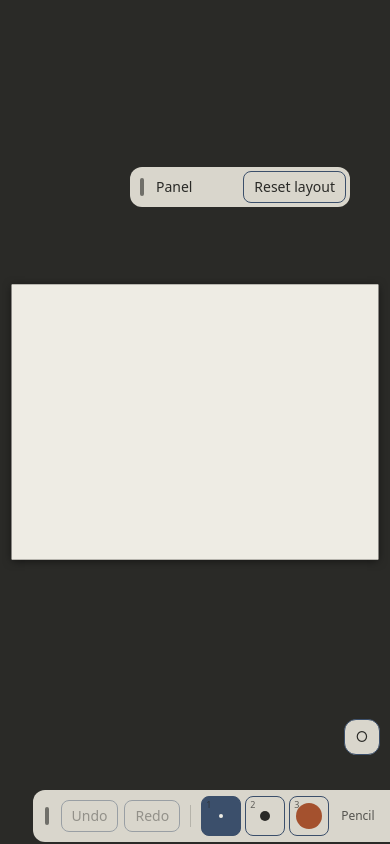
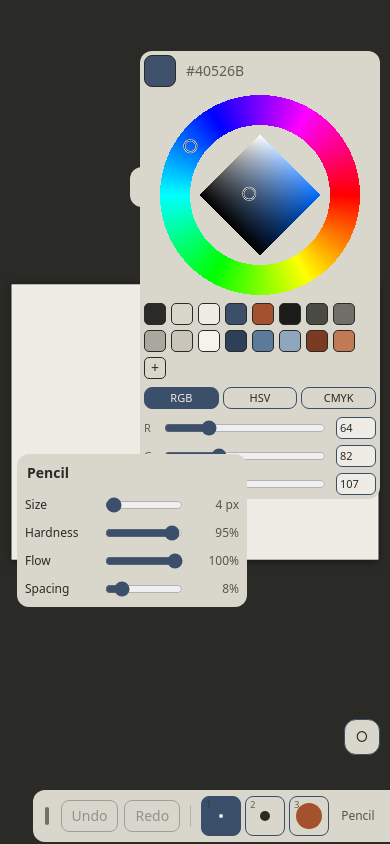
Before and after one commit to enderman-claude/inkwell-2, a website with bundled scripts: page src/index.html in a window 390 px wide. Shown: the top 844 px of the page. Built offline with nearby package versions, Linux system fonts and the light colour scheme.

Commit message:
Colour picker feature, brush settings (size, hardness, flow, spacing), dab-based pen

```diff
--- /dev/null
+++ b/src/core/colour.js
@@ -0,0 +1,35 @@
+export const clamp = (v, a, b) => Math.min(b, Math.max(a, v));
+
+export function hsvToRgb(h, s, v) {
+  const c = v * s, x = c * (1 - Math.abs((h / 60) % 2 - 1)), m = v - c;
+  const t = h < 60 ? [c, x, 0] : h < 120 ? [x, c, 0] : h < 180 ? [0, c, x] : h < 240 ? [0, x, c] : h < 300 ? [x, 0, c] : [c, 0, x];
+  return t.map(k => Math.round((k + m) * 255));
+}
+
+export function rgbToHsv(r, g, b) {
+  r /= 255; g /= 255; b /= 255;
+  const mx = Math.max(r, g, b), mn = Math.min(r, g, b), d = mx - mn;
+  let h = 0;
+  if (d) h = mx === r ? 60 * (((g - b) / d) % 6) : mx === g ? 60 * ((b - r) / d + 2) : 60 * ((r - g) / d + 4);
+  return [(h + 360) % 360, mx ? d / mx : 0, mx];
+}
+
+export function rgbToCmyk(r, g, b) {
+  r /= 255; g /= 255; b /= 255;
+  const k = 1 - Math.max(r, g, b);
+  if (k >= 0.9999) return [0, 0, 0, 100];
+  return [(1 - r - k) / (1 - k) * 100, (1 - g - k) / (1 - k) * 100, (1 - b - k) / (1 - k) * 100, k * 100];
+}
+
+export function cmykToRgb(c, m, y, k) {
+  return [c, m, y].map(v => Math.round(255 * (1 - v / 100) * (1 - k / 100)));
+}
+
+export const hexOf = rgb => '#' + rgb.map(x => clamp(Math.round(x), 0, 255).toString(16).padStart(2, '0')).join('').toUpperCase();
+
+export function parseHex(h) {
+  const m = /^#?([0-9a-f]{6})$/i.exec(String(h).trim());
+  if (!m) return null;
+  const n = parseInt(m[1], 16);
+  return [n >> 16 & 255, n >> 8 & 255, n & 255];
+}
--- /dev/null
+++ b/src/core/store.js
@@ -0,0 +1,15 @@
+export function createStore(initial) {
+  let value = initial;
+  const listeners = new Set();
+  return {
+    get: () => value,
+    set(patch) {
+      value = { ...value, ...patch };
+      listeners.forEach(fn => fn(value));
+    },
+    subscribe(fn) {
+      listeners.add(fn);
+      return () => listeners.delete(fn);
+    }
+  };
+}
--- a/src/draw/pen.js
+++ b/src/draw/pen.js
@@ -1,3 +1,21 @@
+function dab(ctx, x, y, radius, brush, colour, alpha) {
+  const hard = Math.min(0.999, Math.max(0, brush.hardness));
+  const g = ctx.createRadialGradient(x, y, 0, x, y, radius);
+  g.addColorStop(0, colour);
+  g.addColorStop(hard, colour);
+  g.addColorStop(1, colour.replace(/[\d.]+\)$/, '0)'));
+  ctx.globalAlpha = alpha;
+  ctx.fillStyle = g;
+  ctx.beginPath();
+  ctx.arc(x, y, radius, 0, Math.PI * 2);
+  ctx.fill();
+}
+
+const rgba = (hex, a) => {
+  const n = parseInt(hex.slice(1), 16);
+  return `rgba(${n >> 16 & 255},${n >> 8 & 255},${n & 255},${a})`;
+};
+
 export function createPen({ stage, canvas, toBoard, getBrush }) {
   const ctx = canvas.getContext('2d');
   const undoStack = [];
@@ -11,13 +29,24 @@ export function createPen({ stage, canvas, toBoard, getBrush }) {
   const restore = src => { ctx.clearRect(0, 0, canvas.width, canvas.height); ctx.drawImage(src, 0, 0); };
   let stroke = null;
 
-  const style = (brush, pressure) => {
-    ctx.lineCap = 'round';
-    ctx.lineJoin = 'round';
-    ctx.lineWidth = brush.size * (0.2 + 0.8 * pressure);
-    ctx.globalCompositeOperation = brush.erase ? 'destination-out' : 'source-over';
-    ctx.strokeStyle = brush.colour;
-  };
+  function paintTo(s, x, y, p) {
+    const b = s.brush;
+    const r = Math.max(0.5, b.size * (0.2 + 0.8 * p) / 2);
+    const [lx, ly] = s.last;
+    const dist = Math.hypot(x - lx, y - ly);
+    const step = Math.max(0.5, r * 2 * b.spacing);
+    const n = Math.max(1, Math.ceil(dist / step));
+    const colour = b.erase ? 'rgba(0,0,0,1)' : rgba(b.colour, 1);
+    ctx.save();
+    if (b.erase) ctx.globalCompositeOperation = 'destination-out';
+    for (let i = 1; i <= n; i++) {
+      const t = i / n;
+      dab(ctx, lx + (x - lx) * t, ly + (y - ly) * t, r, b, colour, b.flow);
+    }
+    ctx.restore();
+    s.last = [x, y];
+    s.pressure = p;
+  }
 
   stage.addEventListener('pointerdown', e => {
     if (e.pointerType === 'touch' || e.button !== 0) return;
@@ -25,37 +54,20 @@ export function createPen({ stage, canvas, toBoard, getBrush }) {
     undoStack.push(copy());
     if (undoStack.length > 20) undoStack.shift();
     redoStack.length = 0;
-    stroke = { brush: getBrush(), last: [x, y], mid: [x, y], pressure: e.pressure > 0 ? e.pressure : 0.5, id: e.pointerId };
+    stroke = { brush: getBrush(), last: [x, y], pressure: e.pressure > 0 ? e.pressure : 0.5, id: e.pointerId };
+    paintTo(stroke, x, y, stroke.pressure);
     stage.setPointerCapture(e.pointerId);
   });
 
   stage.addEventListener('pointermove', e => {
     if (!stroke || e.pointerId !== stroke.id) return;
-    const [x, y] = toBoard(e.clientX, e.clientY);
-    const p = e.pressure > 0 ? e.pressure : 0.5;
-    const [lx, ly] = stroke.last;
-    const mx = (lx + x) / 2, my = (ly + y) / 2;
-    style(stroke.brush, p);
-    ctx.beginPath();
-    ctx.moveTo(stroke.mid[0], stroke.mid[1]);
-    ctx.quadraticCurveTo(lx, ly, mx, my);
-    ctx.stroke();
-    stroke.last = [x, y];
-    stroke.mid = [mx, my];
-    stroke.pressure = p;
+    for (const c of (e.getCoalescedEvents?.() || [e])) {
+      const [x, y] = toBoard(c.clientX, c.clientY);
+      paintTo(stroke, x, y, c.pressure > 0 ? c.pressure : 0.5);
+    }
   });
 
-  const end = e => {
-    if (!stroke || e.pointerId !== stroke.id) return;
-    const [lx, ly] = stroke.last;
-    style(stroke.brush, stroke.pressure);
-    ctx.beginPath();
-    ctx.moveTo(stroke.mid[0], stroke.mid[1]);
-    ctx.lineTo(lx, ly);
-    ctx.stroke();
-    ctx.globalCompositeOperation = 'source-over';
-    stroke = null;
-  };
+  const end = e => { if (stroke && e.pointerId === stroke.id) stroke = null; };
   stage.addEventListener('pointerup', end);
   stage.addEventListener('pointercancel', end);
 
--- /dev/null
+++ b/src/features/brush/panel.js
@@ -0,0 +1,37 @@
+const FIELDS = [
+  ['size', 'Size', 1, 200, 1, v => v + ' px'],
+  ['hardness', 'Hardness', 0, 100, 1, v => v + '%'],
+  ['flow', 'Flow', 1, 100, 1, v => v + '%'],
+  ['spacing', 'Spacing', 1, 50, 1, v => v + '%']
+];
+
+export function mountBrushPanel(node, store) {
+  node.innerHTML = `<div class="bp-title"></div>` + FIELDS.map(([k, label, min, max]) =>
+    `<label class="bp-row"><span>${label}</span><input type="range" min="${min}" max="${max}" step="1" data-k="${k}" aria-label="${label}"><output></output></label>`
+  ).join('');
+  const title = node.querySelector('.bp-title');
+  const toStored = (k, v) => k === 'size' ? v : k === 'spacing' ? v / 100 : v / 100;
+  const toShown = (k, v) => k === 'size' ? v : Math.round(v * 100);
+
+  node.querySelectorAll('input[type=range]').forEach(input => {
+    input.addEventListener('input', () => {
+      const s = store.get();
+      const k = input.dataset.k;
+      const brushes = s.brushes.map((b, i) => i !== s.slot ? b : { ...b, [k]: toStored(k, Number(input.value)) });
+      store.set({ brushes });
+    });
+  });
+
+  function render() {
+    const s = store.get(), b = s.brushes[s.slot];
+    title.textContent = b.name;
+    node.querySelectorAll('input[type=range]').forEach(input => {
+      const k = input.dataset.k, f = FIELDS.find(x => x[0] === k);
+      const v = toShown(k, b[k]);
+      input.value = v;
+      input.nextElementSibling.textContent = f[5](v);
+    });
+  }
+  store.subscribe(render);
+  render();
+}
--- /dev/null
+++ b/src/features/colour/panel.js
@@ -0,0 +1,154 @@
+import { hsvToRgb, rgbToHsv, rgbToCmyk, cmykToRgb, hexOf, parseHex, clamp } from '../../core/colour.js';
+import { drawWheel, wheelHit, wheelValue } from './wheel.js';
+
+const MODES = {
+  rgb: [['R', 0, 255], ['G', 0, 255], ['B', 0, 255]],
+  hsv: [['H', 0, 360], ['S', 0, 100], ['V', 0, 100]],
+  cmyk: [['C', 0, 100], ['M', 0, 100], ['Y', 0, 100], ['K', 0, 100]]
+};
+
+export function mountColourPanel(node, store) {
+  node.innerHTML = `
+    <div class="cp-head"><span class="cp-preview" aria-hidden="true"></span><input class="cp-hex" maxlength="7" aria-label="Hex colour"></div>
+    <canvas class="cp-wheel" width="200" height="200" aria-label="Hue and saturation wheel"></canvas>
+    <div class="cp-mini"></div>
+    <div class="cp-modes"><button data-m="rgb" class="on">RGB</button><button data-m="hsv">HSV</button><button data-m="cmyk">CMYK</button></div>
+    <div class="cp-rows"></div>`;
+  const preview = node.querySelector('.cp-preview');
+  const hexIn = node.querySelector('.cp-hex');
+  const wheel = node.querySelector('.cp-wheel');
+  const mini = node.querySelector('.cp-mini');
+  const rowsBox = node.querySelector('.cp-rows');
+  let mode = 'rgb';
+  let rowRefs = [];
+
+  const current = () => store.get().colour;
+  const hex = () => { const c = current(); return hexOf(hsvToRgb(c.h, c.s, c.v)); };
+
+  function commit(next, { record = false } = {}) {
+    const s = store.get();
+    const colour = { ...s.colour, ...next };
+    const h = hexOf(hsvToRgb(colour.h, colour.s, colour.v));
+    let schemes = s.schemes, recents = s.recents;
+    if (s.link) {
+      schemes = s.schemes.map((sc, i) => i !== s.link.scheme ? sc : { ...sc, colors: sc.colors.map((c, j) => j === s.link.index ? h : c) });
+    }
+    if (record) recents = [h].concat(s.recents.filter(x => x !== h)).slice(0, 8);
+    store.set({ colour, schemes, recents });
+  }
+
+  function applyHex(text, record = true) {
+    const rgb = parseHex(text);
+    if (!rgb) return;
+    const [h, s, v] = rgbToHsv(...rgb);
+    commit({ h, s, v }, { record });
+  }
+
+  function comps() {
+    const c = current(), rgb = hsvToRgb(c.h, c.s, c.v);
+    return { rgb, hsv: [c.h, c.s * 100, c.v * 100], cmyk: rgbToCmyk(...rgb) };
+  }
+
+  function setChannel(i, value) {
+    const arr = comps()[mode].slice();
+    arr[i] = Number(value);
+    let hsv;
+    if (mode === 'rgb') hsv = rgbToHsv(...arr);
+    else if (mode === 'hsv') hsv = [arr[0], arr[1] / 100, arr[2] / 100];
+    else hsv = rgbToHsv(...cmykToRgb(...arr));
+    commit({ h: hsv[0], s: hsv[1], v: hsv[2] });
+  }
+
+  function buildRows() {
+    rowsBox.innerHTML = '';
+    rowRefs = MODES[mode].map(([label, min, max], i) => {
+      const row = document.createElement('div');
+      row.className = 'cp-row';
+      row.innerHTML = `<span class="cp-lbl">${label}</span><input type="range" class="sl" min="${min}" max="${max}" step="1" aria-label="${label}"><input type="number" class="num" min="${min}" max="${max}">`;
+      const r = row.querySelector('input[type=range]'), n = row.querySelector('input[type=number]');
+      r.addEventListener('input', () => setChannel(i, r.value));
+      r.addEventListener('change', () => commit({}, { record: true }));
+      n.addEventListener('change', () => { setChannel(i, clamp(Number(n.value), min, max)); commit({}, { record: true }); });
+      rowsBox.append(row);
+      return { r, n, i };
+    });
+    render();
+  }
+
+  function trackStyle(i) {
+    if (mode === 'hsv' && i === 0) return 'linear-gradient(to right,#f00,#ff0,#0f0,#0ff,#00f,#f0f,#f00)';
+    const base = comps()[mode];
+    const lo = base.slice(), hi = base.slice();
+    lo[i] = MODES[mode][i][1]; hi[i] = MODES[mode][i][2];
+    const toRgb = a => mode === 'rgb' ? a : mode === 'hsv' ? hsvToRgb(a[0], a[1] / 100, a[2] / 100) : cmykToRgb(...a);
+    return `linear-gradient(to right,${hexOf(toRgb(lo))},${hexOf(toRgb(hi))})`;
+  }
+
+  function renderMini() {
+    const s = store.get();
+    mini.innerHTML = '';
+    const swatch = (color, linked, onTap) => {
+      const b = document.createElement('button');
+      b.className = 'sw' + (linked ? ' linked' : '');
+      b.style.background = color;
+      b.setAttribute('aria-label', color);
+      b.addEventListener('click', onTap);
+      return b;
+    };
+    s.recents.forEach(h => mini.append(swatch(h, false, () => applyHex(h))));
+    const scheme = s.schemes[s.active];
+    scheme.colors.forEach((h, j) => mini.append(swatch(h, !!s.link && s.link.scheme === s.active && s.link.index === j, () => {
+      store.set({ link: { scheme: s.active, index: j } });
+      applyHex(h);
+    })));
+    const add = document.createElement('button');
+    add.className = 'sw add';
+    add.textContent = '+';
+    add.setAttribute('aria-label', 'Add current colour to preset');
+    add.addEventListener('click', () => {
+      const h = hex();
+      const schemes = s.schemes.map((sc, i) => i === s.active ? { ...sc, colors: [...sc.colors, h] } : sc);
+      store.set({ schemes, link: { scheme: s.active, index: scheme.colors.length } });
+    });
+    mini.append(add);
+  }
+
+  function render() {
+    const c = current(), h = hex();
+    preview.style.background = h;
+    if (document.activeElement !== hexIn) hexIn.value = h;
+    drawWheel(wheel, c.h, c.s, c.v);
+    const vals = comps()[mode];
+    rowRefs.forEach(ref => {
+      ref.r.value = Math.round(vals[ref.i]);
+      ref.n.value = Math.round(vals[ref.i]);
+      ref.r.style.background = trackStyle(ref.i);
+    });
+    renderMini();
+  }
+
+  let drag = null;
+  const pos = e => { const r = wheel.getBoundingClientRect(); return [(e.clientX - r.left) * 200 / r.width, (e.clientY - r.top) * 200 / r.height]; };
+  wheel.addEventListener('pointerdown', e => {
+    const [x, y] = pos(e), kind = wheelHit(x, y);
+    if (!kind) return;
+    drag = kind;
+    wheel.setPointerCapture(e.pointerId);
+    commit(wheelValue(kind, x, y, current()));
+  });
+  wheel.addEventListener('pointermove', e => { if (drag) { const [x, y] = pos(e); commit(wheelValue(drag, x, y, current())); } });
+  const endWheel = () => { if (drag) { drag = null; commit({}, { record: true }); } };
+  wheel.addEventListener('pointerup', endWheel);
+  wheel.addEventListener('pointercancel', endWheel);
+
+  hexIn.addEventListener('change', () => applyHex(hexIn.value));
+  node.querySelectorAll('.cp-modes button').forEach(b => b.addEventListener('click', () => {
+    mode = b.dataset.m;
+    node.querySelectorAll('.cp-modes button').forEach(x => x.classList.toggle('on', x === b));
+    buildRows();
+  }));
+
+  store.subscribe(render);
+  buildRows();
+  return { hex };
+}
--- /dev/null
+++ b/src/features/colour/wheel.js
@@ -0,0 +1,40 @@
+import { hsvToRgb, clamp } from '../../core/colour.js';
+
+export function drawWheel(canvas, h, s, v) {
+  const ctx = canvas.getContext('2d');
+  const img = ctx.createImageData(200, 200), d = img.data;
+  for (let y = 0; y < 200; y++) for (let x = 0; x < 200; x++) {
+    const dx = x + 0.5 - 100, dy = y + 0.5 - 100, r = Math.hypot(dx, dy), i = (y * 200 + x) * 4;
+    let c = null;
+    if (r >= 70 && r <= 100) c = hsvToRgb((Math.atan2(dy, dx) * 180 / Math.PI + 360) % 360, 1, 1);
+    else if (Math.abs(dx) + Math.abs(dy) <= 60) c = hsvToRgb(h, clamp((dx / 60 + 1 + dy / 60) / 2, 0, 1), clamp((dx / 60 + 1 - dy / 60) / 2, 0, 1));
+    if (c) { d[i] = c[0]; d[i + 1] = c[1]; d[i + 2] = c[2]; d[i + 3] = 255; }
+  }
+  ctx.putImageData(img, 0, 0);
+  const mark = (x, y) => {
+    ctx.beginPath(); ctx.arc(x, y, 6, 0, Math.PI * 2);
+    ctx.strokeStyle = '#FFFFFF'; ctx.lineWidth = 2; ctx.stroke();
+    ctx.strokeStyle = '#2A2A27'; ctx.lineWidth = 1; ctx.stroke();
+  };
+  const a = h * Math.PI / 180;
+  mark(100 + Math.cos(a) * 85, 100 + Math.sin(a) * 85);
+  mark(100 + 60 * (s + v - 1), 100 + 60 * (s - v));
+}
+
+/** Returns the new { h, s, v } for a pointer at canvas-local coords (0..200), or null if the press missed the wheel. */
+export function wheelHit(x, y) {
+  const dx = x - 100, dy = y - 100, r = Math.hypot(dx, dy);
+  if (r >= 70 && r <= 100) return 'hue';
+  if (Math.abs(dx) + Math.abs(dy) <= 60) return 'sv';
+  return null;
+}
+
+export function wheelValue(kind, x, y, current) {
+  const dx = x - 100, dy = y - 100;
+  if (kind === 'hue') return { ...current, h: (Math.atan2(dy, dx) * 180 / Math.PI + 360) % 360 };
+  return {
+    ...current,
+    s: clamp((dx / 60 + 1 + dy / 60) / 2, 0, 1),
+    v: clamp((dx / 60 + 1 - dy / 60) / 2, 0, 1)
+  };
+}
--- /dev/null
+++ b/src/features/index.js
@@ -0,0 +1,7 @@
+import { mountColourPanel } from './colour/panel.js';
+import { mountBrushPanel } from './brush/panel.js';
+
+export const features = [
+  { id: 'colour', mount: (ctx) => mountColourPanel(ctx.node('colour'), ctx.store) },
+  { id: 'brush', mount: (ctx) => mountBrushPanel(ctx.node('brush'), ctx.store) }
+];
--- a/src/index.html
+++ b/src/index.html
@@ -33,6 +33,29 @@ html,body,#app{margin:0;height:100%;overflow:hidden;background:var(--graphite);c
 .menu.open{display:grid}
 .menu .slot{width:44px;height:44px}
 #more.on{background:var(--iron);color:var(--bone)}
+.bp{flex-direction:column;align-items:stretch;width:230px;gap:8px;padding:8px}
+.bp-title{font-weight:600;padding:2px 2px 4px}
+.bp-row{display:grid;grid-template-columns:72px 1fr 48px;align-items:center;gap:6px;font-size:12px}
+.bp-row input{accent-color:var(--iron);min-width:0}
+.bp-row output{text-align:right;font-variant-numeric:tabular-nums;opacity:.75}
+.cp{flex-direction:column;align-items:stretch;width:240px;gap:8px}
+.cp-head{display:flex;align-items:center;gap:8px;cursor:grab}
+.cp-preview{width:32px;height:32px;border-radius:8px;border:.5px solid var(--graphite);flex:none}
+.cp-hex{width:84px;font:inherit;border:none;background:transparent;color:var(--graphite);opacity:.7}
+.cp-wheel{width:200px;height:200px;display:block;margin:0 auto;touch-action:none;cursor:crosshair}
+.cp-mini{display:flex;flex-wrap:wrap;gap:5px}
+.sw{width:22px;height:22px;padding:0;border-radius:5px;border:.5px solid var(--graphite)}
+.sw.linked{border:2px solid var(--graphite)}
+.sw.add{font-size:14px;line-height:1}
+.cp-modes{display:flex;gap:4px}
+.cp-modes button{flex:1;height:22px;padding:0;font-size:11px}
+.cp-modes button.on{background:var(--iron);color:var(--bone)}
+.cp-rows{display:flex;flex-direction:column;gap:6px}
+.cp-row{display:flex;align-items:center;gap:8px;height:22px}
+.cp-lbl{width:10px;font-size:11px;opacity:.7}
+.cp-row .sl,.cp-row input[type=range]{flex:1;min-width:0;height:12px;accent-color:var(--iron)}
+.num{width:40px;height:22px;font:inherit;font-size:11px;padding:0 3px;border:.5px solid var(--iron);border-radius:6px;background:var(--bone);color:var(--graphite);box-sizing:border-box;-moz-appearance:textfield}
+.num::-webkit-inner-spin-button,.num::-webkit-outer-spin-button{-webkit-appearance:none;margin:0}
 button:disabled{opacity:.4;cursor:default}
 button{font:inherit;color:var(--graphite);background:transparent;border:0.5px solid var(--iron);border-radius:8px;padding:6px 10px;cursor:pointer}
 button:focus-visible{outline:2px solid var(--iron);outline-offset:2px}
@@ -53,6 +76,8 @@ body.nui .mod:not(#chip){display:none}
   <div id="stage" class="stage"><div id="board" class="board"><canvas width="2048" height="1536" style="background:#EEECE4"></canvas></div></div>
   <div id="bar" class="mod bar"><button class="grip" aria-label="Move action bar"></button><button id="undo" class="txt">Undo</button><button id="redo" class="txt">Redo</button><span class="sep"></span><div id="slots" class="slots"></div><span id="brushname" class="bname"></span><button id="more" class="txt" aria-expanded="false" aria-controls="menu" aria-label="Brush slots 4 to 9">More</button><div id="menu" class="menu" role="group" aria-label="Quick access"></div></div>
   <div id="panel" class="mod"><div class="row" style="display:flex;align-items:center;gap:6px"><button class="grip" aria-label="Move panel"></button><span>Panel</span><button id="reset" style="margin-left:auto">Reset layout</button></div></div>
+  <div id="colour" class="mod panel cp"></div>
+  <div id="brush" class="mod panel bp"></div>
   <button id="chip" class="mod" aria-label="Hide interface">&#9675;</button>
 </div>
 <script type="module" src="main.js"></script>
--- a/src/main.js
+++ b/src/main.js
@@ -2,6 +2,12 @@ import { register, attach, resetLayout } from './ui/modules.js';
 import { createView } from './canvas/view.js';
 import { createPen } from './draw/pen.js';
 import { BRUSHES } from './ui/brushes.js';
+import { createStore } from './core/store.js';
+import { hsvToRgb, hexOf } from './core/colour.js';
+import { features } from './features/index.js';
+
+const INK = ['#2A2A27', '#D9D6CC', '#EEECE4', '#3B4F6B', '#A4512E', '#1B1B19', '#4A4A45', '#6F6E68', '#A9A89F', '#C9C5B8', '#F5F3EC', '#2E4057', '#5C7A99', '#8FA7BD', '#7A3B22', '#C27A55'];
+const store = createStore({ colour: { h: 215, s: 0.4, v: 0.42 }, recents: [], schemes: [{ name: 'Ink', colors: INK }], active: 0, link: null, brushes: BRUSHES.map(b => ({ ...b, colour: '#2A2A27' })), slot: 0 });
 
 const W = 2048, H = 1536;
 const stage = document.getElementById('stage');
@@ -10,8 +16,7 @@ const canvas = board.querySelector('canvas');
 const view = createView({ stage, board, W, H });
 view.fit();
 
-let slot = 0;
-const pen = createPen({ stage, canvas, toBoard: (x, y) => view.pt(x, y), getBrush: () => BRUSHES[slot] });
+const pen = createPen({ stage, canvas, toBoard: (x, y) => view.pt(x, y), getBrush: () => { const st = store.get(), b = st.brushes[st.slot]; const c = st.colour; return { ...b, colour: hexOf(hsvToRgb(c.h, c.s, c.v)) }; } });
 
 const hint = document.createElement('div');
 hint.className = 'edgehint';
@@ -20,6 +25,9 @@ const showHint = edge => { hint.dataset.edge = edge || ''; hint.classList.toggle
 
 const bar = register('bar', document.getElementById('bar'), { edge: 'bottom', t: 0.5 });
 const panel = register('panel', document.getElementById('panel'), { edge: null, fx: 0.8, fy: 0.2 });
+const colourMod = register('colour', document.getElementById('colour'), { edge: 'right', t: 0.05 });
+const brushMod = register('brush', document.getElementById('brush'), { edge: null, fx: 0.05, fy: 0.55 });
+attach(brushMod, brushMod.node, { onHint: showHint });
 const chip = register('chip', document.getElementById('chip'), { edge: 'right', t: 0.9 });
 attach(bar, bar.node.querySelector('.grip'), { onHint: showHint });
 attach(panel, panel.node.querySelector('.grip'), { onHint: showHint });
@@ -50,11 +58,11 @@ const more = document.getElementById('more');
 slotBtns.slice(0, 3).forEach(b => barSlots.append(b));
 slotBtns.slice(3).forEach(b => menu.append(b));
 
-function select(i) {
-  slot = i;
-  slotBtns.forEach((b, j) => b.classList.toggle('on', j === i));
-  document.getElementById('brushname').textContent = BRUSHES[i].name;
-}
+function select(i) { store.set({ slot: i }); }
+store.subscribe(s => {
+  slotBtns.forEach((b, j) => b.classList.toggle('on', j === s.slot));
+  document.getElementById('brushname').textContent = s.brushes[s.slot].name;
+});
 
 const setMenu = open => {
   menu.classList.toggle('open', open);
@@ -71,3 +79,7 @@ addEventListener('keydown', e => {
   if (n >= 1 && n <= 9) select(n - 1);
 });
 select(0);
+
+const ctx = { store, node: id => document.getElementById(id) };
+features.forEach(f => f.mount(ctx));
+attach(colourMod, colourMod.node.querySelector('.cp-head'), { onHint: showHint });
--- a/src/ui/brushes.js
+++ b/src/ui/brushes.js
@@ -1,11 +1,11 @@
 export const BRUSHES = [
-  { name: 'Pencil', size: 4, colour: '#3B4F6B', erase: false },
-  { name: 'Pen', size: 10, colour: '#2A2A27', erase: false },
-  { name: 'Marker', size: 26, colour: '#A4512E', erase: false },
-  { name: 'Eraser', size: 32, colour: '#000000', erase: true },
-  { name: 'Fine', size: 2, colour: '#2A2A27', erase: false },
-  { name: 'Soft', size: 48, colour: '#3B4F6B', erase: false },
-  { name: 'Rust', size: 14, colour: '#A4512E', erase: false },
-  { name: 'Graphite', size: 12, colour: '#2A2A27', erase: false },
-  { name: 'Small eraser', size: 10, colour: '#000000', erase: true }
+  { name: 'Pencil', colour: '#3B4F6B', size: 4, hardness: 0.95, flow: 1, spacing: 0.08, erase: false },
+  { name: 'Pen', colour: '#2A2A27', size: 10, hardness: 1, flow: 1, spacing: 0.06, erase: false },
+  { name: 'Marker', colour: '#A4512E', size: 26, hardness: 0.9, flow: 0.6, spacing: 0.1, erase: false },
+  { name: 'Eraser', colour: '#000000', size: 32, hardness: 0.4, flow: 1, spacing: 0.08, erase: true },
+  { name: 'Fine', colour: '#2A2A27', size: 2, hardness: 1, flow: 1, spacing: 0.1, erase: false },
+  { name: 'Soft', colour: '#3B4F6B', size: 48, hardness: 0.1, flow: 0.35, spacing: 0.08, erase: false },
+  { name: 'Rust', colour: '#A4512E', size: 14, hardness: 0.7, flow: 0.9, spacing: 0.08, erase: false },
+  { name: 'Graphite', colour: '#2A2A27', size: 12, hardness: 0.5, flow: 0.8, spacing: 0.07, erase: false },
+  { name: 'Small eraser', colour: '#000000', size: 10, hardness: 0.9, flow: 1, spacing: 0.08, erase: true }
 ];
```
